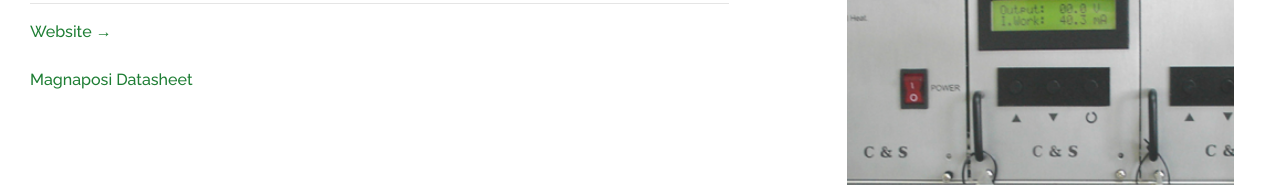
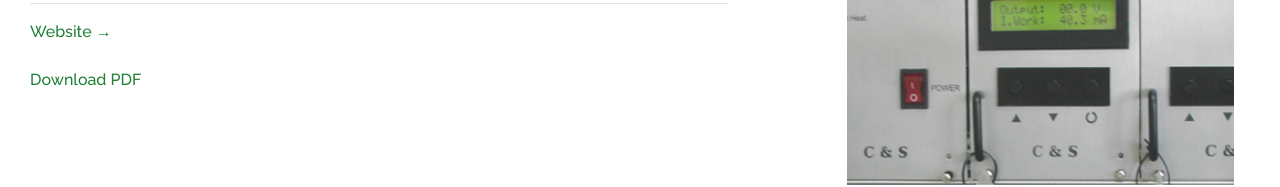
Before and after one commit to luciapuccini/cyselectronics, a React (Create React App) app: page /products/positioning in a window 1280 px wide. Shown: the part 397-584 px from the top of the page. Built offline with nearby package versions, Linux system fonts and the light colour scheme.

Commit message:
fix link

```diff
--- a/src/routes/Product.tsx
+++ b/src/routes/Product.tsx
@@ -8,6 +8,9 @@ import { getProduct } from '../utils/products';
 interface Props {
   product: string;
 }
+
+var pdfUrl = '../assets/Magnaposi_datashet_3.02.pdf';
+var fileName = 'Magnaposi_Datasheet.pdf';
 
 const Product: React.FC<Props> = ({ product }) => {
   // @ts-ignore
@@ -31,11 +34,14 @@ const Product: React.FC<Props> = ({ product }) => {
               </ProductLink>
               <br />
               <br />
-              <ProductLink href="assets/Magnaposi_datasheet_3.02.pdf" download="Magnaposi_Datasheet">
-                Magnaposi Datasheet
+              <ProductLink href={pdfUrl} download={fileName} id="downloadLink">
+                Download PDF
               </ProductLink>
             </div>
           )}
+
+
+
         </Col>
         <ProductImgContainer sm={1} md={4} lg={4}>
           <ProductImg src={image} alt={`product=${title}`} />
```
